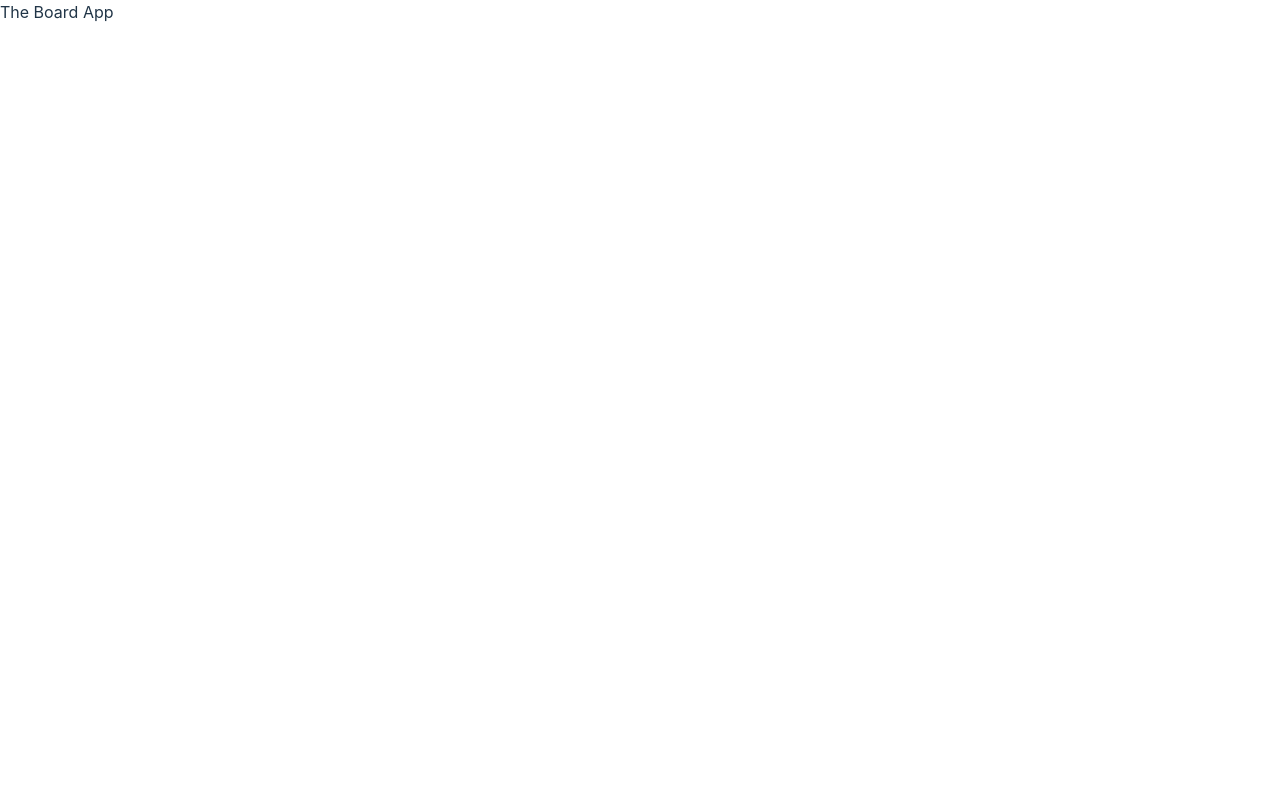
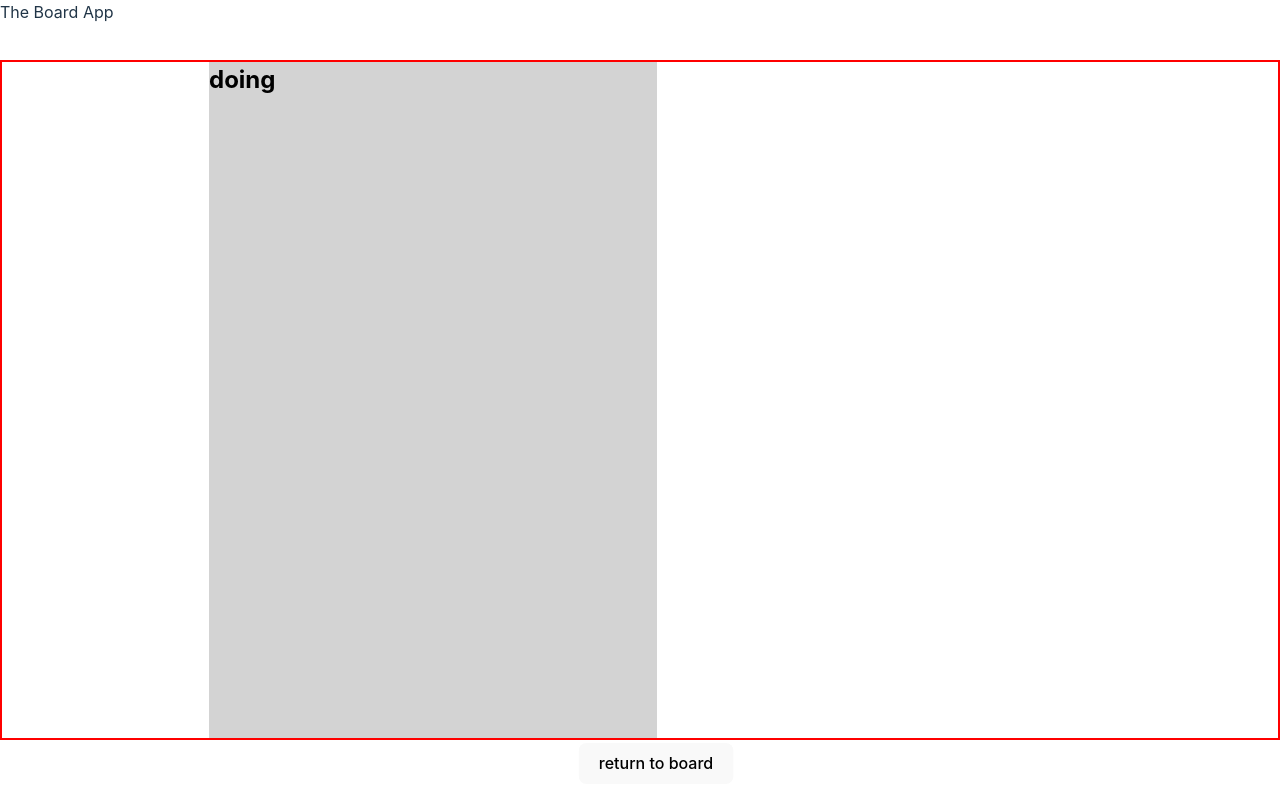
Before and after one commit to Regni/kanban_hand_in, a React (Vite) app: page /column/doing in a window 1280 px wide. Built offline with nearby package versions, Linux system fonts and the light colour scheme.

Commit message:
full screen columns working, need to work on the posts

```diff
--- a/src/App.jsx
+++ b/src/App.jsx
@@ -1,6 +1,7 @@
 import Header from "./Header";
 import "./App.css";
 import Board from "./Board";
+import FullScreenColumn from "./FullScreenColumn";
 import CreateTask from "./CreateTask";
 import { useState } from "react";
 import { Routes, Route } from "react-router-dom";
@@ -24,6 +25,7 @@ function App() {
         <Routes>
           <Route path="/" element={<Board />} />
           <Route path="/create" element={<CreateTask />} />
+          <Route path="/column/:ID" element={<FullScreenColumn />} />
         </Routes>
       </DataProvider>
     </>
--- a/src/Column.jsx
+++ b/src/Column.jsx
@@ -29,7 +29,9 @@ const Column = ({ title, index, handleSelect }) => {
       onDragOver={(e) => handleDragOver(e)}
       onDrop={(e) => handleDrop(e, title)}
     >
-      <h2>{title}</h2>
+      <h2>
+        <Link to={`/column/${title}`}>{title}</Link>
+      </h2>
 
       {posts != null
         ? posts.map((test) =>
@@ -47,9 +49,9 @@ const Column = ({ title, index, handleSelect }) => {
         : null}
       {/* if it is the first column it will add a create task element to link to other page */}
       {index === 0 ? (
-        <button className="addTask">
-          <Link to="/create">Create new task</Link>
-        </button>
+        <Link to="/create">
+          <button className="addTask">Create new task</button>
+        </Link>
       ) : null}
     </div>
   );
--- /dev/null
+++ b/src/FullScreenColumn.css
@@ -0,0 +1,42 @@
+*{
+  box-sizing: border-box;
+  margin: 0;
+}
+
+.fullScreenContainer{
+  display: flex;
+  justify-content: space-around;
+  height: 85VH;
+  width: 100vw;
+  border: 2px solid red;
+
+}
+.fullScreenColumn{
+  width: 35vw;
+  background-color: lightgrey;
+  color: black;
+  height: 100%;
+}
+
+.returnBoardBtn{
+position: absolute;
+bottom:0;
+left: 50%;
+transform: translateX(-50%);
+margin: 1rem;
+
+}
+
+.fullScreenTask{
+  display: flex;
+  flex-direction: column;
+  align-items: center;
+  width: 35vw;
+  background-color: lightgrey;
+  color: black;
+  height: 100%;
+}
+
+.fullScreenTaskContent{
+  flex-grow: 1;
+}
--- /dev/null
+++ b/src/FullScreenColumn.jsx
@@ -0,0 +1,57 @@
+import React, { useContext, useState } from "react";
+import { useParams, Link } from "react-router-dom";
+import "./FullScreenColumn.css";
+import Post from "./Post";
+import DataContext from "./context/DataContext";
+const FullScreenColumn = () => {
+  const { posts, columns } = useContext(DataContext);
+  const { ID } = useParams();
+  const index = columns.indexOf(ID);
+
+  const [selectedPost, setSelectedPost] = useState("");
+
+  const handleClick = (i) => {
+    console.log(i);
+    const clickedPost = posts.find((post) => post.id === i);
+    setSelectedPost(clickedPost);
+    console.log(selectedPost);
+  };
+  const handleClose = () => {
+    setSelectedPost("");
+  };
+  return (
+    <div className="fullScreenContainer">
+      <div className="fullScreenColumn">
+        <h2>{ID}</h2>
+
+        {posts != null
+          ? posts.map((test) =>
+              test.assignedTo === index ? (
+                <Post
+                  title={test.title}
+                  content={test.content}
+                  id={test.id}
+                  date={test.date}
+                  key={`${test.id}key`}
+                  handleSelect={handleClick}
+                />
+              ) : null
+            )
+          : null}
+      </div>
+      {selectedPost ? (
+        <div className="fullScreenTask">
+          <p>{selectedPost.date}</p>
+          <h1>{selectedPost.title}</h1>
+          <p className="fullScreenTaskContent">{selectedPost.content}</p>
+          <button onClick={handleClose}>Close</button>
+        </div>
+      ) : null}
+      <Link to="/">
+        <button className="returnBoardBtn">return to board</button>
+      </Link>
+    </div>
+  );
+};
+
+export default FullScreenColumn;
--- a/src/Post.jsx
+++ b/src/Post.jsx
@@ -24,7 +24,15 @@ const Post = ({ title, content, id, date, handleSelect }) => {
       <h3>{title}</h3>
       <p>{date}</p>
       <p>{content}</p>
-      <button onClick={() => handleDelete(id)}>delete card</button>
+      <button
+        onClick={(e) => {
+          //Stops both on clicks being triggered
+          e.stopPropagation();
+          handleDelete(id);
+        }}
+      >
+        delete card
+      </button>
     </div>
   );
 };
```
